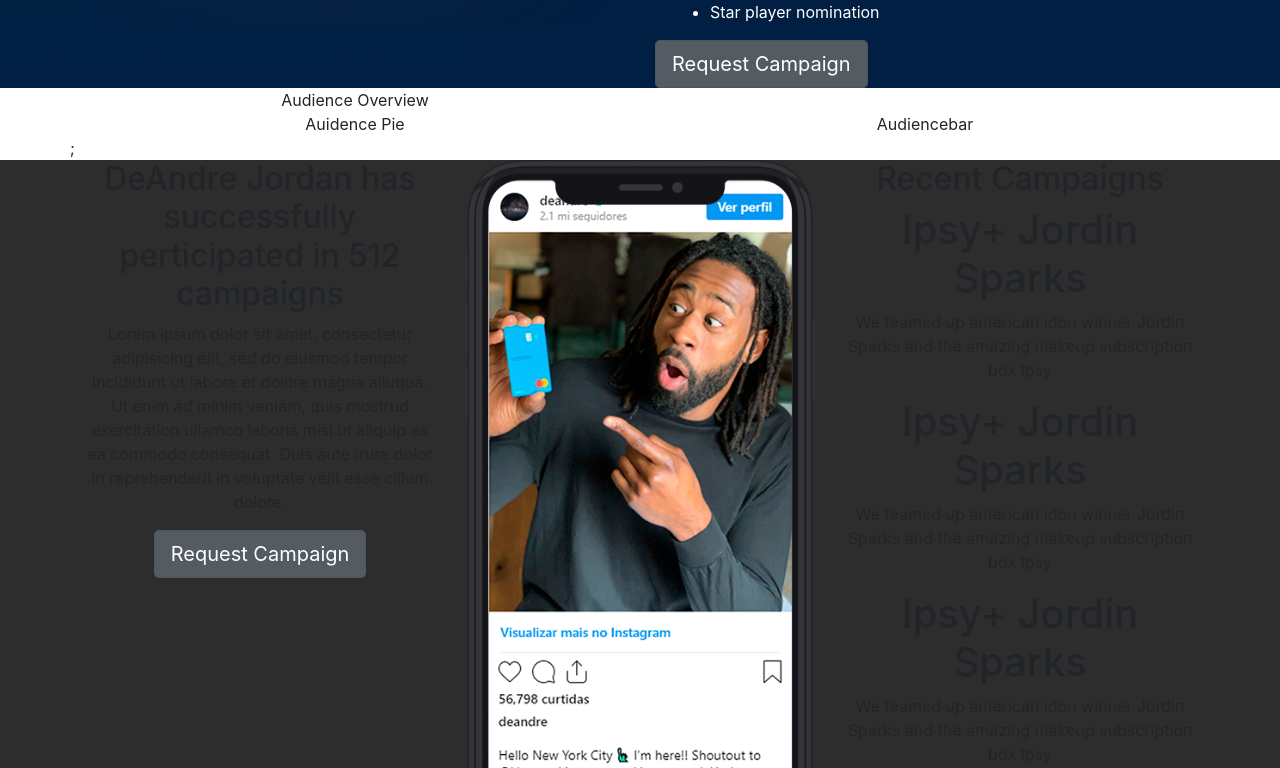
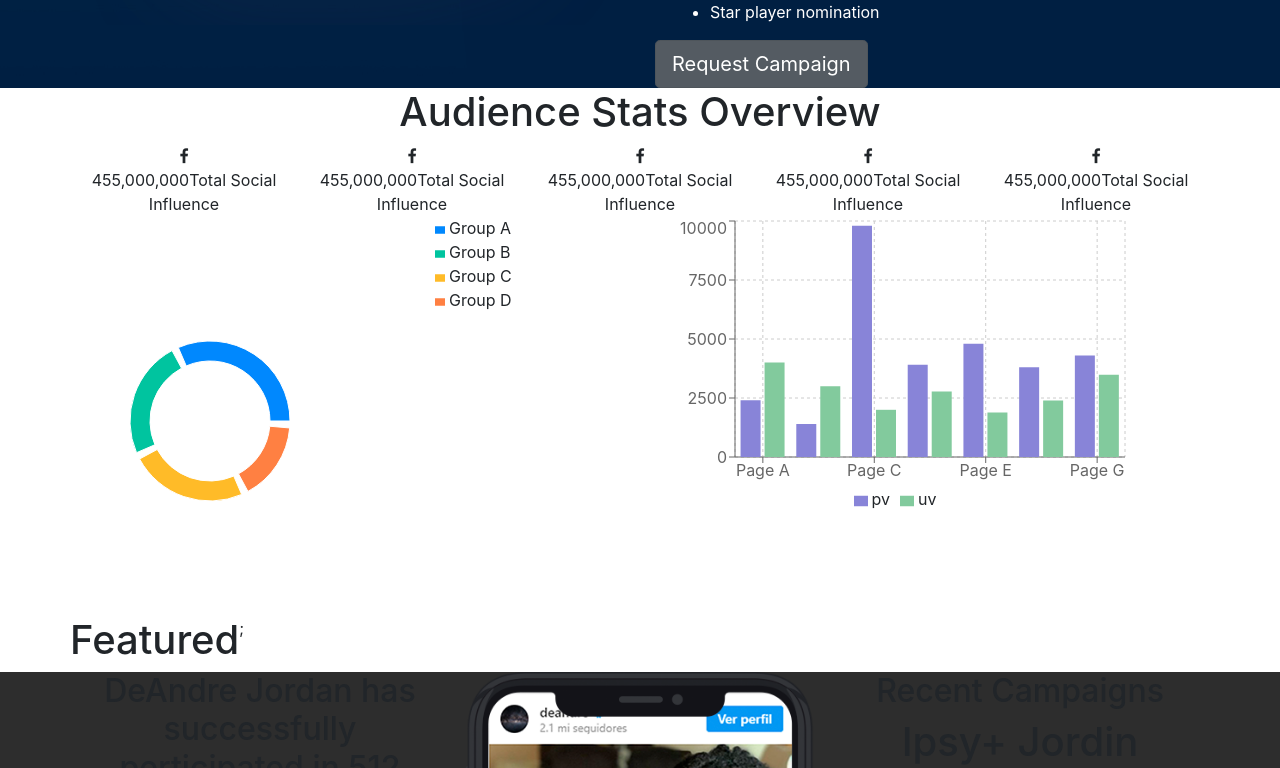
Before and after one commit to pankaj2k9/PSD-to-React, a React app: page / in a window 1280 px wide. Shown: the part 652-1420 px from the top of the page. Built offline with nearby package versions, Linux system fonts and the light colour scheme.

Commit message:
added slider and chart html content

```diff
--- a/src/component/audience/AudienceBar.js
+++ b/src/component/audience/AudienceBar.js
@@ -1,7 +1,84 @@
-import React, { Component } from "react";
+import React, { PureComponent } from "react";
+import {
+    BarChart,
+    Bar,
+    Cell,
+    XAxis,
+    YAxis,
+    CartesianGrid,
+    Tooltip,
+    Legend
+} from "recharts";
 
-export default class AudienceBar extends Component {
+const data = [
+    {
+        name: "Page A",
+        uv: 4000,
+        pv: 2400,
+        amt: 2400
+    },
+    {
+        name: "Page B",
+        uv: 3000,
+        pv: 1398,
+        amt: 2210
+    },
+    {
+        name: "Page C",
+        uv: 2000,
+        pv: 9800,
+        amt: 2290
+    },
+    {
+        name: "Page D",
+        uv: 2780,
+        pv: 3908,
+        amt: 2000
+    },
+    {
+        name: "Page E",
+        uv: 1890,
+        pv: 4800,
+        amt: 2181
+    },
+    {
+        name: "Page F",
+        uv: 2390,
+        pv: 3800,
+        amt: 2500
+    },
+    {
+        name: "Page G",
+        uv: 3490,
+        pv: 4300,
+        amt: 2100
+    }
+];
+
+export default class AudienceBar extends PureComponent {
+
+
     render() {
-        return <div>Audiencebar</div>;
+        return (
+            <BarChart
+                width={500}
+                height={300}
+                data={data}
+                margin={{
+                    top: 5,
+                    right: 30,
+                    left: 20,
+                    bottom: 5
+                }}
+            >
+                <CartesianGrid strokeDasharray="3 3" />
+                <XAxis dataKey="name" />
+                <YAxis />
+                <Tooltip />
+                <Legend />
+                <Bar dataKey="pv" fill="#8884d8" />
+                <Bar dataKey="uv" fill="#82ca9d" />
+            </BarChart>
+        );
     }
 }
--- a/src/component/audience/AudienceOverview.js
+++ b/src/component/audience/AudienceOverview.js
@@ -1,5 +1,57 @@
 import React from "react";
 
+import { Container, Row, Col, Button } from "reactstrap";
 export default function AudienceOverview() {
-    return <div>Audience Overview</div>;
+    return (
+        <div>
+            <h1>Audience Stats Overview</h1>
+            <Row>
+                <Col>
+                    <div>
+                        <i className="fa fa-facebook" />
+                    </div>
+                    <div>
+                        <span className="number">455,000,000</span>
+                        Total Social Influence
+                    </div>
+                </Col>
+                <Col>
+                    <div>
+                        <i className="fa fa-facebook" />
+                    </div>
+                    <div>
+                        <span className="number">455,000,000</span>
+                        Total Social Influence
+                    </div>
+                </Col>
+                <Col>
+                    <div>
+                        <i className="fa fa-facebook" />
+                    </div>
+                    <div>
+                        <span className="number">455,000,000</span>
+                        Total Social Influence
+                    </div>
+                </Col>
+                <Col>
+                    <div>
+                        <i className="fa fa-facebook" />
+                    </div>
+                    <div>
+                        <span className="number">455,000,000</span>
+                        Total Social Influence
+                    </div>
+                </Col>
+                <Col>
+                    <div>
+                        <i className="fa fa-facebook" />
+                    </div>
+                    <div>
+                        <span className="number">455,000,000</span>
+                        Total Social Influence
+                    </div>
+                </Col>
+            </Row>
+        </div>
+    );
 }
--- a/src/component/audience/AudiencePie.js
+++ b/src/component/audience/AudiencePie.js
@@ -1,7 +1,51 @@
-import React, { Component } from "react";
+import React, { PureComponent } from "react";
+import { PieChart, Pie, Legend, Sector, Cell } from "recharts";
+import { Container, Row, Col, Button } from "reactstrap";
 
-export default class Audience extends Component {
+const data = [
+    { name: "Group A", value: 400 },
+    { name: "Group B", value: 300 },
+    { name: "Group C", value: 300 },
+    { name: "Group D", value: 200 }
+];
+const COLORS = ["#0088FE", "#00C49F", "#FFBB28", "#FF8042"];
+const style = {
+    top: 0,
+    left: 350,
+    lineHeight: "24px"
+};
+
+export default class AudiencePie extends PureComponent {
     render() {
-        return <div>Auidence Pie</div>;
+        return (
+            <PieChart width={800} height={400} onMouseEnter={this.onPieEnter}>
+                <Pie
+                    data={data}
+                    cx={120}
+                    cy={200}
+                    innerRadius={60}
+                    outerRadius={80}
+                    fill="#8884d8"
+                    paddingAngle={5}
+                    dataKey="value"
+                >
+                    {data.map((entry, index) => (
+                        <Cell
+                            key={`cell-${index}`}
+                            fill={COLORS[index % COLORS.length]}
+                        />
+                    ))}
+                </Pie>
+
+                <Legend
+                    iconSize={10}
+                    width={120}
+                    height={140}
+                    layout="vertical"
+                    verticalAlign="middle"
+                    wrapperStyle={style}
+                />
+            </PieChart>
+        );
     }
 }
--- /dev/null
+++ b/src/component/featured/Featured.module.scss
@@ -0,0 +1,6 @@
+.itemPaddding {
+    padding: 20px;
+}
+.caruoselContainer {
+    padding-top: 50px;
+}
--- /dev/null
+++ b/src/component/featured/SingleFeatured.js
@@ -0,0 +1,19 @@
+import React from "react";
+import { Container, Row, Col, Button } from "reactstrap";
+
+const SingleFeatured = ({ feature }) => {
+    return (
+        <div>
+            <img
+                className="img-fluid"
+                src={require(`./../../assets/${feature.imageUrl}`)}
+                alt={feature.title}
+            />
+            <h1>{feature.title}</h1>
+            <p>
+                {feature.category}: {feature.role}
+            </p>
+        </div>
+    );
+};
+export default SingleFeatured;
--- a/src/component/home/Audience.js
+++ b/src/component/home/Audience.js
@@ -9,7 +9,7 @@ export default class Audience extends Component {
         return (
             <Container>
                 <Row>
-                    <Col sm={6}>
+                    <Col sm={12}>
                         <AudienceOverview />
                     </Col>
                 </Row>
--- a/src/component/home/Fetaured.js
+++ b/src/component/home/Fetaured.js
@@ -2,6 +2,8 @@ import React, { Component } from "react";
 import { Container, Row, Col, Button } from "reactstrap";
 import Carousel from "react-multi-carousel";
 import "react-multi-carousel/lib/styles.css";
+import SingleFeatured from "./../featured/SingleFeatured";
+import classes from "./../featured/Featured.module.scss";
 
 export default class Fetaured extends Component {
     responsive = {
@@ -18,36 +20,79 @@ export default class Fetaured extends Component {
             items: 1
         }
     };
+    Data = [
+        {
+            title: "Moonlight",
+            category: "Movie",
+            role: "Main Actor",
+            imageUrl: "camada-one.png"
+        },
+        {
+            title: "Moonlight1",
+            category: "Movie",
+            role: "Main Actor",
+            imageUrl: "camada-two.png"
+        },
+        {
+            title: "Moonlight2",
+            category: "Movie",
+            role: "Main Actor",
+            imageUrl: "camada-three.png"
+        },
+        {
+            title: "Moonlight3",
+            category: "Movie",
+            role: "Main Actor",
+            imageUrl: "camada-one.png"
+        },
+        {
+            title: "Moonlight4",
+            category: "Movie",
+            role: "Main Actor",
+            imageUrl: "camada-two.png"
+        },
+        {
+            title: "Moonlight5",
+            category: "Movie",
+            role: "Main Actor",
+            imageUrl: "camada-three.png"
+        }
+    ];
 
     render() {
         return (
             <Container>
                 <Row>
+                    <h1>Featured</h1>
                     <Carousel
-                        swipeable={false}
-                        draggable={false}
-                        showDots={true}
+                        swipeable={true}
+                        draggable={true}
+                        showDots={false}
                         responsive={this.responsive}
                         ssr={true} // means to render carousel on server-side.
-                        slidesToSlide={2}
+                        slidesToSlide={3}
                         infinite={true}
                         autoPlay={
-                            this.props.deviceType !== "mobile" ? true : false
+                            this.props.deviceType !== "mobile" ? false : false
                         }
                         autoPlaySpeed={1000}
                         keyBoardControl={true}
                         customTransition="all .5"
                         transitionDuration={500}
-                        containerClass="carousel-container"
+                        containerClass={classes.caruoselContainer}
                         removeArrowOnDeviceType={["tablet", "mobile"]}
                         deviceType={this.props.deviceType}
                         dotListClass="custom-dot-list-style"
-                        itemClass="carousel-item-padding-40-px"
+                        itemClass={classes.itemPaddding}
                     >
-                        <div>Item 1</div>
-                        <div>Item 2</div>
-                        <div>Item 3</div>
-                        <div>Item 4</div>
+                        {this.Data.map((singleFeature, i) => {
+                            return (
+                                <SingleFeatured
+                                    feature={singleFeature}
+                                    key={i}
+                                />
+                            );
+                        })}
                     </Carousel>
                     ;
                 </Row>
--- a/src/index.css
+++ b/src/index.css
@@ -14,3 +14,10 @@ code {
 .navbar {
     position: absolute;
 }
+
+.react-multiple-carousel__arrow {
+    position: absolute;
+    top: 7px;
+    right: 100px !important;
+    z-index: 9999999;
+}
```
